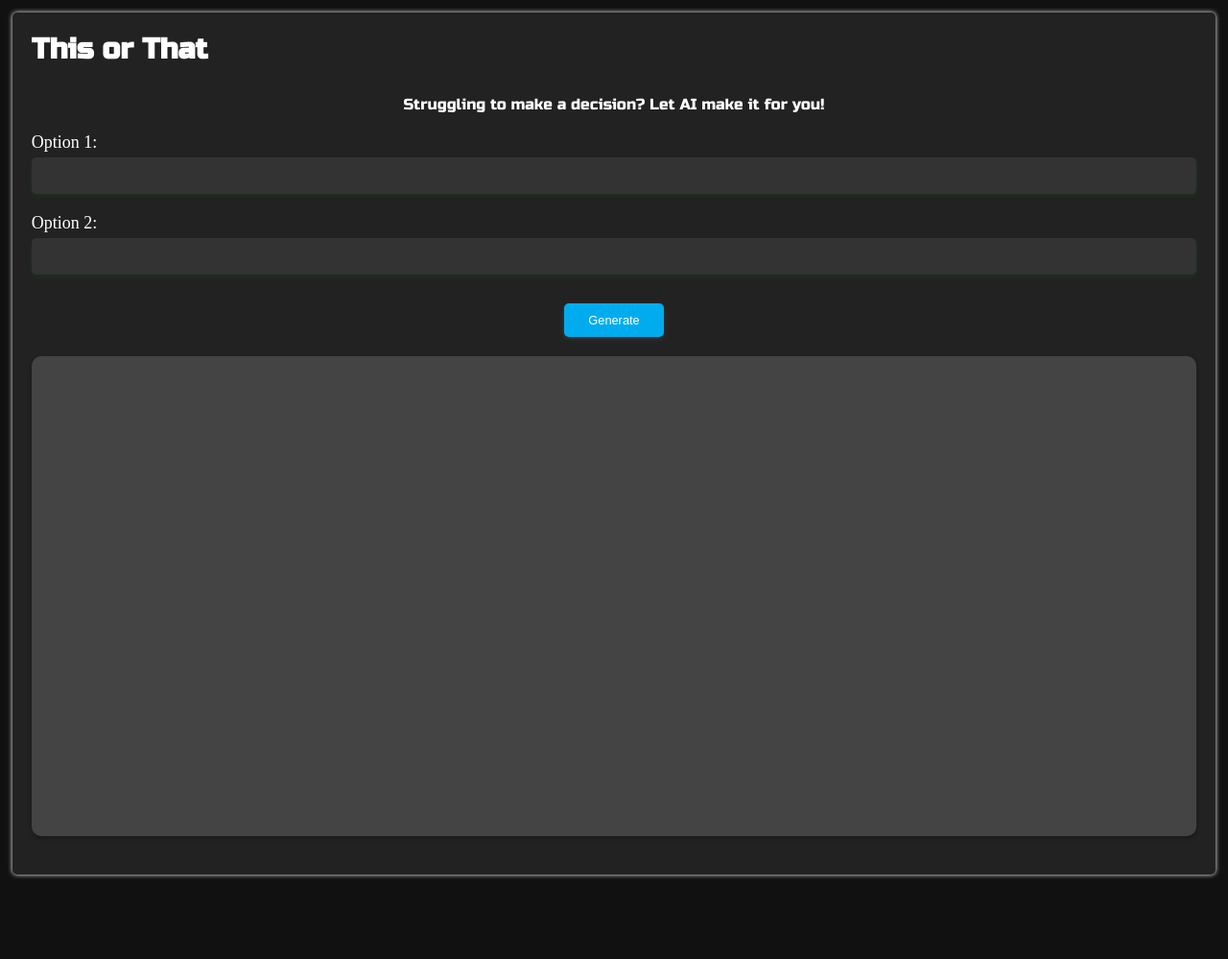
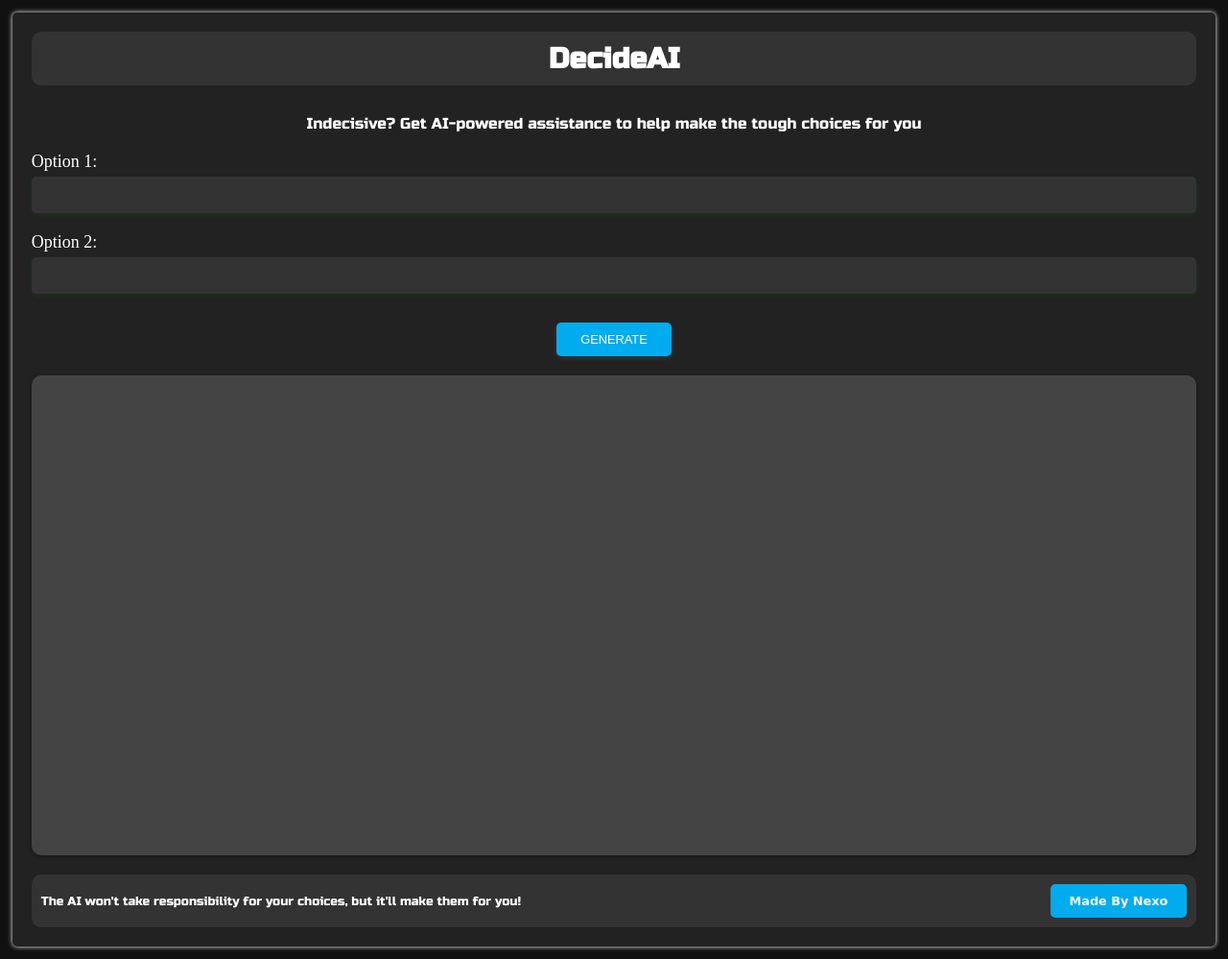
Before and after one commit to sol-A1/74h, a website built with Vite: page client/index.html in a window 1280 px wide. Shown: the whole page at 96% size. Before the commit the page ends 924 px from the top, so only its background shows below. Built offline with nearby package versions, Linux system fonts and the light colour scheme.

Commit message:
Update index.html

```diff
--- a/client/index.html
+++ b/client/index.html
@@ -3,13 +3,17 @@
   <head>
     <meta charset="UTF-8" />
     <meta name="viewport" content="width=device-width, initial-scale=1.0" />
-    <title>This or That</title>
+    <title>DecideAI</title>
     <link rel="stylesheet" href="style.css" />
   </head>
   <body>
     <div class="container">
-      <h1>This or That</h1>
-      <p>Struggling to make a decision? Let AI make it for you!</p>
+      <header>
+      <h1>DecideAI</h1>
+
+    </header>
+
+      <p>Indecisive? Get AI-powered assistance to help make the tough choices for you</p>
       <form id="form">
         <div class="question">
           <label for="option1">Option 1:</label>
@@ -19,12 +23,16 @@
           <label for="option2">Option 2:</label>
           <input type="text" id="quote-length" name="balance" />
         </div>
-        <button id="generate-btn">Generate</button>
+        <button id="generate-btn">GENERATE</button>
       </form>
       <div id="chat-container"></div>
-    </div>
 
-    </div>
+
+      <footer>
+        <div class="warning">The AI won't take responsibility for your choices, but it'll make them for you!</div>
+        <div class="made-by"><a href="https://twitter.com/Nexo_sol" class="btn">Made By <span style="font-family: 'Audiowide', cursive;">Nexo</span></a></div>
+      </footer>
+      </div></div>
     <script src="script.js" type="module"></script>
   </body>
 </html>
```
